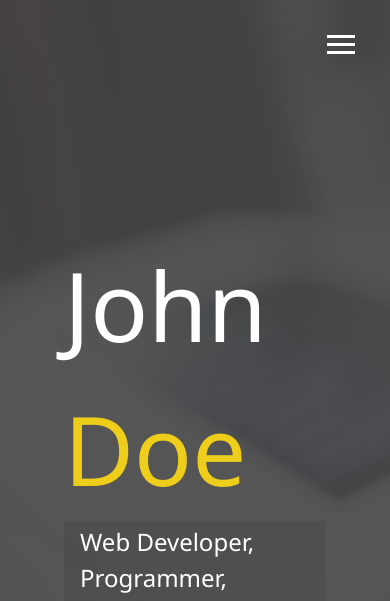
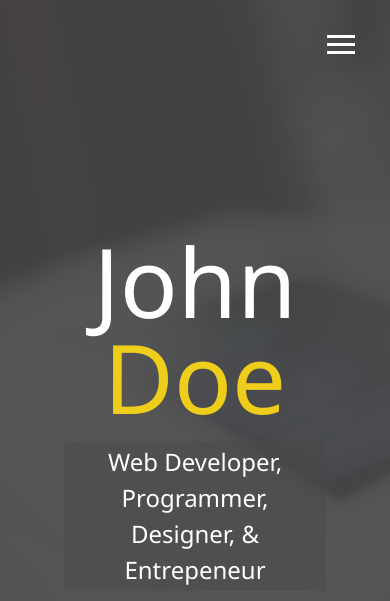
Before and after one commit to Kmontano07/modern_portfolio, a website: page dist/index.html in a window 390 px wide. Shown: the top 601 px of the page. Drawn offline with Linux system fonts and the light colour scheme.

Commit message:
Added media queries and made menu overlay responsive

```diff
--- a/scss/_config.scss
+++ b/scss/_config.scss
@@ -28,3 +28,25 @@ $background-opacity: 0.9;
     }
   }
 }
+
+//Media Query Mixins
+@mixin mediaSm {
+  @media screen and (max-width: 500px) {
+    @content;
+  }
+}
+@mixin mediaMd {
+  @media screen and (max-width: 768px) {
+    @content;
+  }
+}
+@mixin mediaLg {
+  @media screen and (min-width: 769px) and (max-width: 1170px) {
+    @content;
+  }
+}
+@mixin mediaXl {
+  @media screen and (min-width: 1171px) {
+    @content;
+  }
+}
--- /dev/null
+++ b/scss/_mobile.scss
@@ -0,0 +1,54 @@
+//Widescreens
+@include mediaXl {
+}
+
+//Desktops and Laptops
+@include mediaLg {
+}
+
+//Tablets and Small Laptops
+@include mediaMd {
+  main {
+    align-items: center;
+    text-align: center;
+
+    .lg-heading {
+      line-height: 1;
+      margin-bottom: 1rem;
+    }
+  }
+  ul.menu-nav,
+  div.menu-branding {
+    float: none;
+    width: 100%;
+    min-height: 0;
+
+    &.show {
+      transform: translate3d(0, 0, 0);
+    }
+  }
+
+  .menu-nav {
+    height: 75vh;
+    transform: translate3d(-100%, 0, 0);
+    font-size: 24px;
+  }
+
+  .menu-branding {
+    height: 25vh;
+    transform: translate3d(100%, 0, 0);
+
+    .portrait {
+      background: url("../img/portrait_small.jpg");
+      width: 150px;
+      height: 150px;
+    }
+  }
+}
+
+//Smartphones
+@include mediaSm {
+  main#home h1 {
+    margin-top: 10vh;
+  }
+}
--- a/scss/main.scss
+++ b/scss/main.scss
@@ -1,5 +1,6 @@
 @import "config";
 @import "menu";
+@import "mobile";
 
 * {
   box-sizing: border-box;
```
Also changed, not shown: dist/css/main.css.
